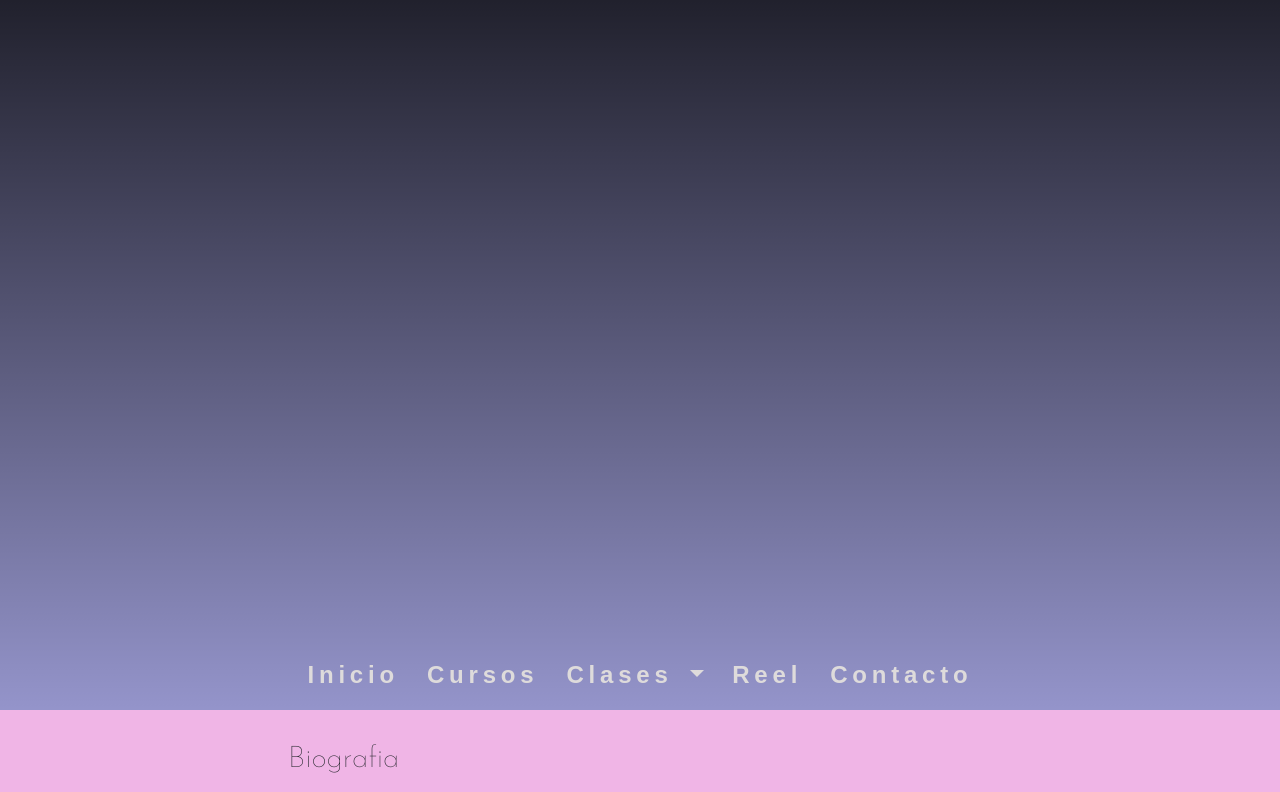
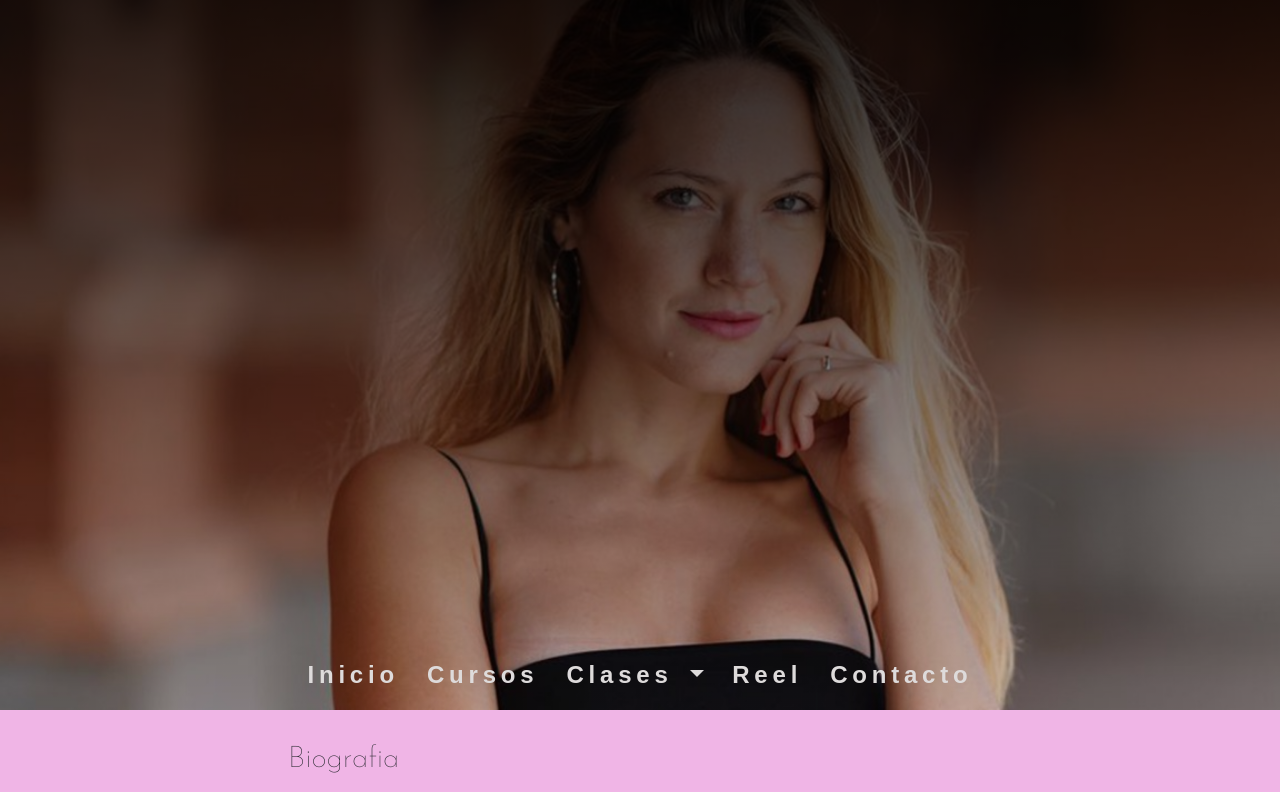
Before and after one commit to gonzalolglopez1/Aplicando-SASS-Gonzalo-Lopez-Gaschetto, a website: page index.html in a window 1280 px wide. Shown: the part 90-882 px from the top of the page. Drawn offline with nearby package versions, Linux system fonts and the light colour scheme; the site is published under a folder, as on GitHub Pages, so addresses that start at the root find nothing.

Commit message:
arreglandoimg

```diff
--- a/scss/estilos.scss
+++ b/scss/estilos.scss
@@ -39,7 +39,7 @@ body {
             flex-direction: column;
             justify-content: space-between;
             background-image: linear-gradient(rgba(0, 0, 0, 0.9), rgba(0, 0, 0, 0.2)),
-                url(/img/Solportadaheader.jpeg);
+                url(../img/Solportadaheader.jpeg);
             background-repeat: no-repeat;
             background-size: cover;
             background-position: center center;
```
Also changed, not shown: css/estilos.css.
